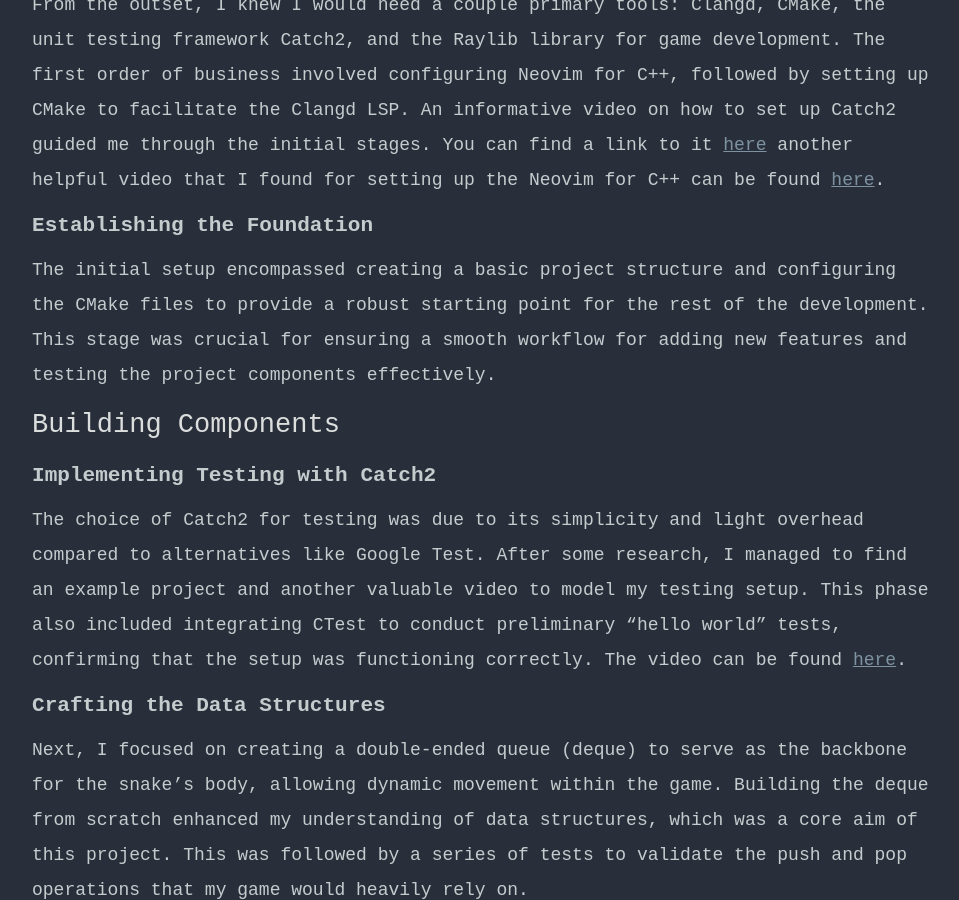
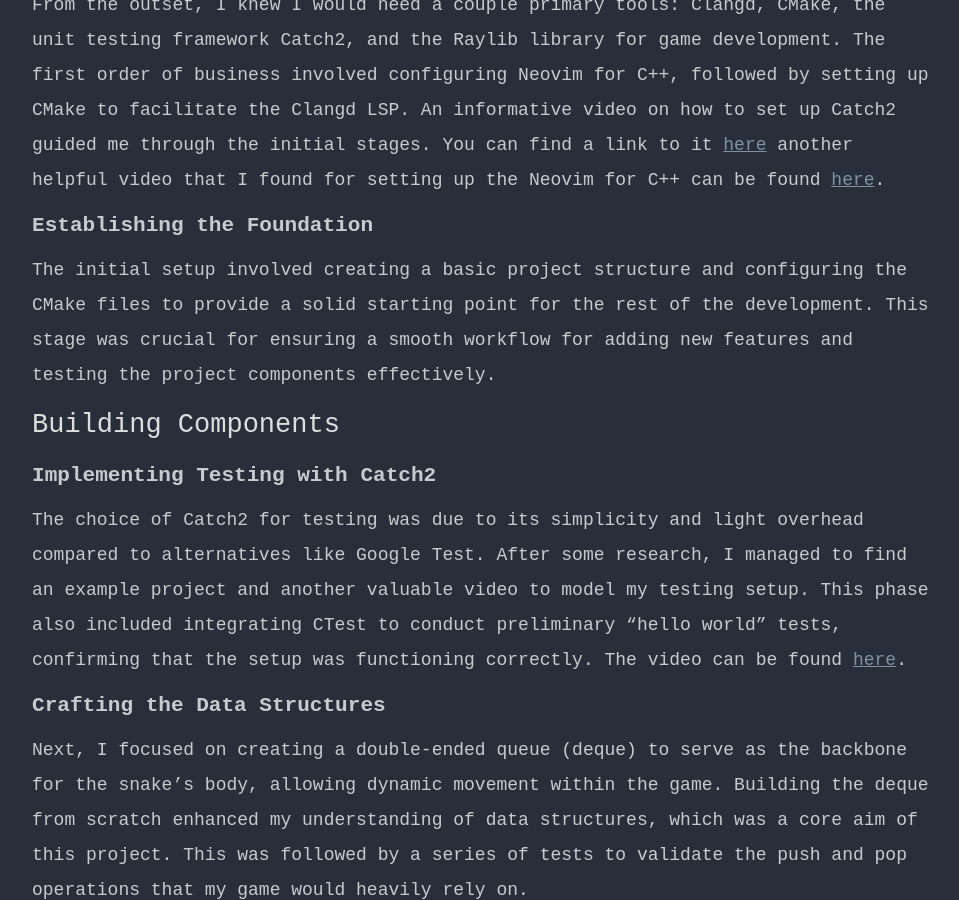
Before and after one commit to grantmca/grantmca.github.io, a Jekyll site: the page built from _posts/2024-6-16-Building-A-Snake-Game.md, in a window 1280 px wide and 900 px high, scrolled down 754 px. Shown: the whole window, without its empty margins (158-1117 px from the left). Built offline with Jekyll 4.4.1, drawn with Linux system fonts in a browser that asks for light colours.

Commit message:
Small language change

```diff
--- a/_posts/2024-6-16-Building-A-Snake-Game.md
+++ b/_posts/2024-6-16-Building-A-Snake-Game.md
@@ -19,7 +19,7 @@
 
 ### Establishing the Foundation
 
-The initial setup encompassed creating a basic project structure and configuring the CMake files to provide a robust starting point for the rest of the development. This stage was crucial for ensuring a smooth workflow for adding new features and testing the project components effectively.
+The initial setup involved creating a basic project structure and configuring the CMake files to provide a solid starting point for the rest of the development. This stage was crucial for ensuring a smooth workflow for adding new features and testing the project components effectively.
 
 ## Building Components
 
```
Also changed, not shown: _posts/2024-4-2-Building-My-Site.md (+1 -1 lines).
